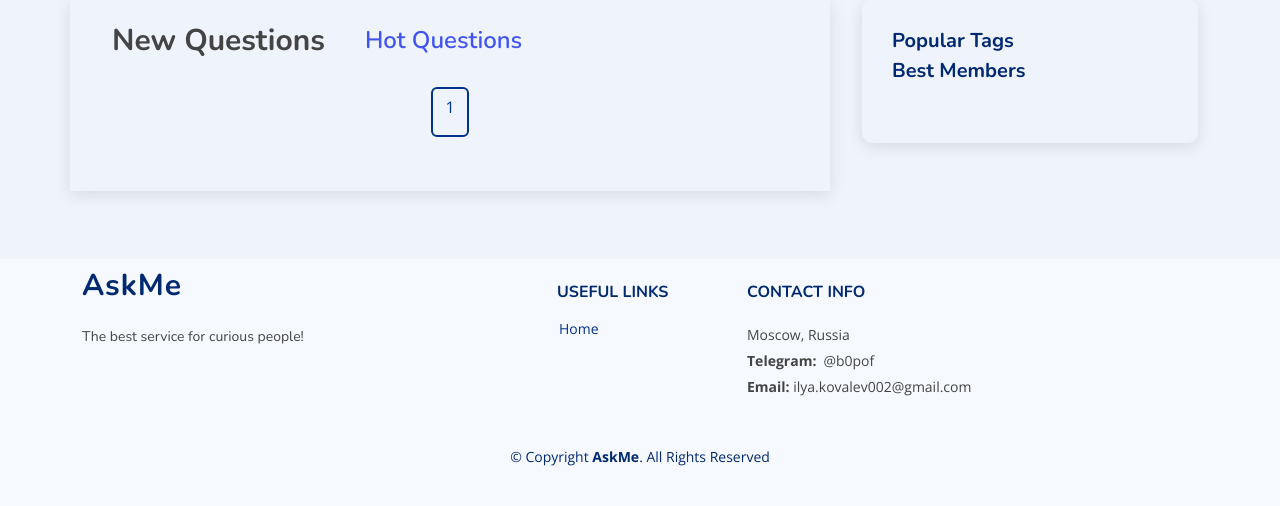
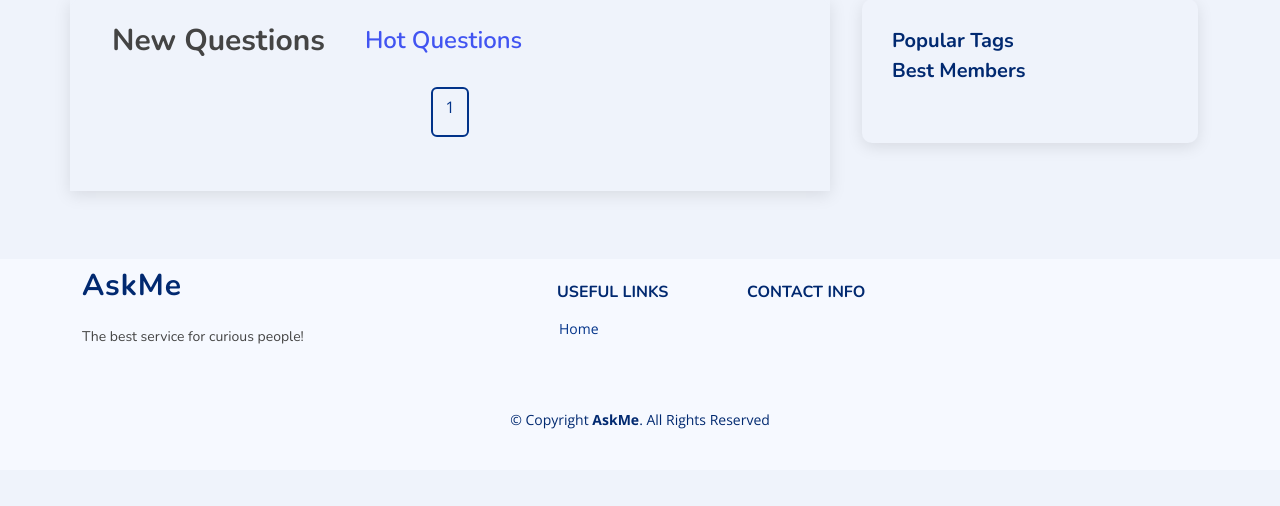
Before and after one commit to xQbox/VkEducationWEB, a Django app: page / in a window 1280 px wide. Shown: the part 141-647 px from the top of the page. Run offline with Django 5.2, Linux system fonts and the light colour scheme; data comes from the database, SQL or seed files in the repository; data that the repository does not hold is empty.

Commit message:
Update base.html

```diff
--- a/lab_WEB/templates/base.html
+++ b/lab_WEB/templates/base.html
@@ -133,9 +133,6 @@
           <div class="col-lg-3 col-md-12 footer-contact text-center text-md-start">
             <h4>Contact Info</h4>
             <p>
-              Moscow, Russia<br>
-              <strong>Telegram:</strong>&ensp;@b0pof<br>
-              <strong>Email:</strong>  ilya.kovalev002@gmail.com<br>
             </p>
           </div>
         </div>
```
